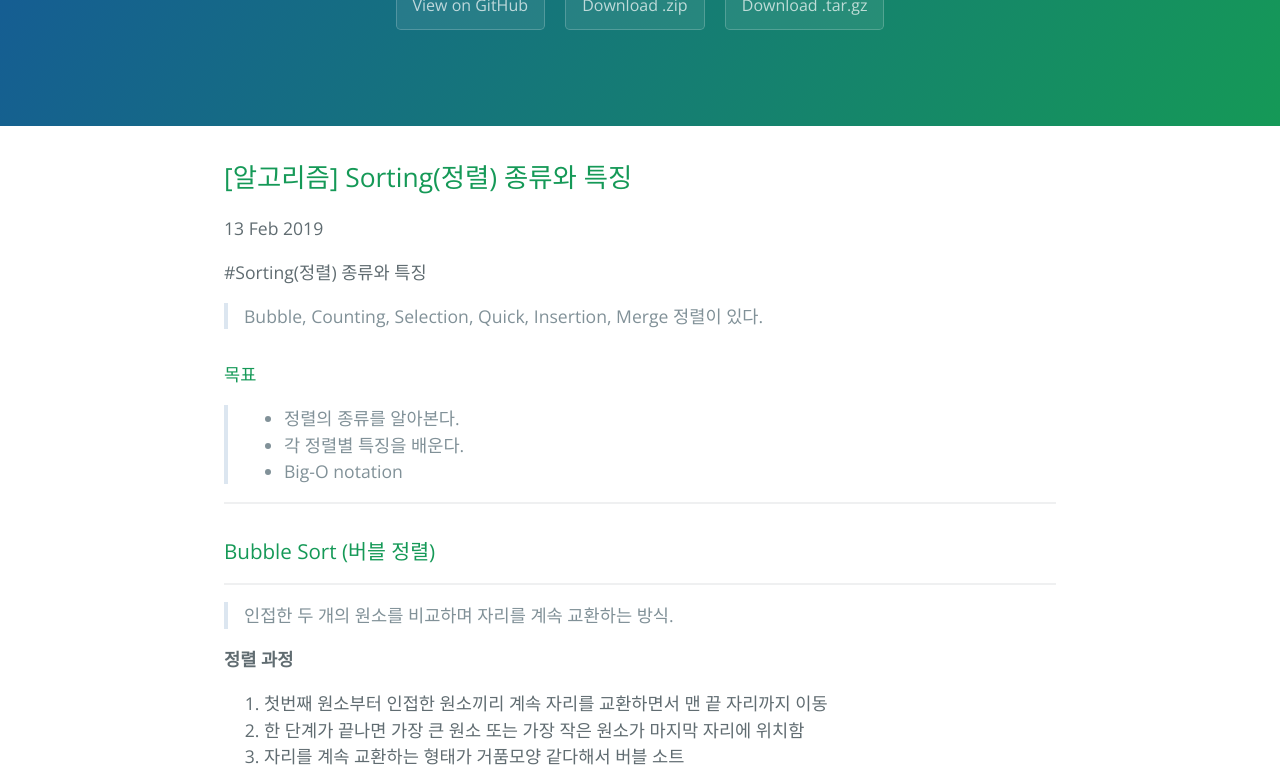
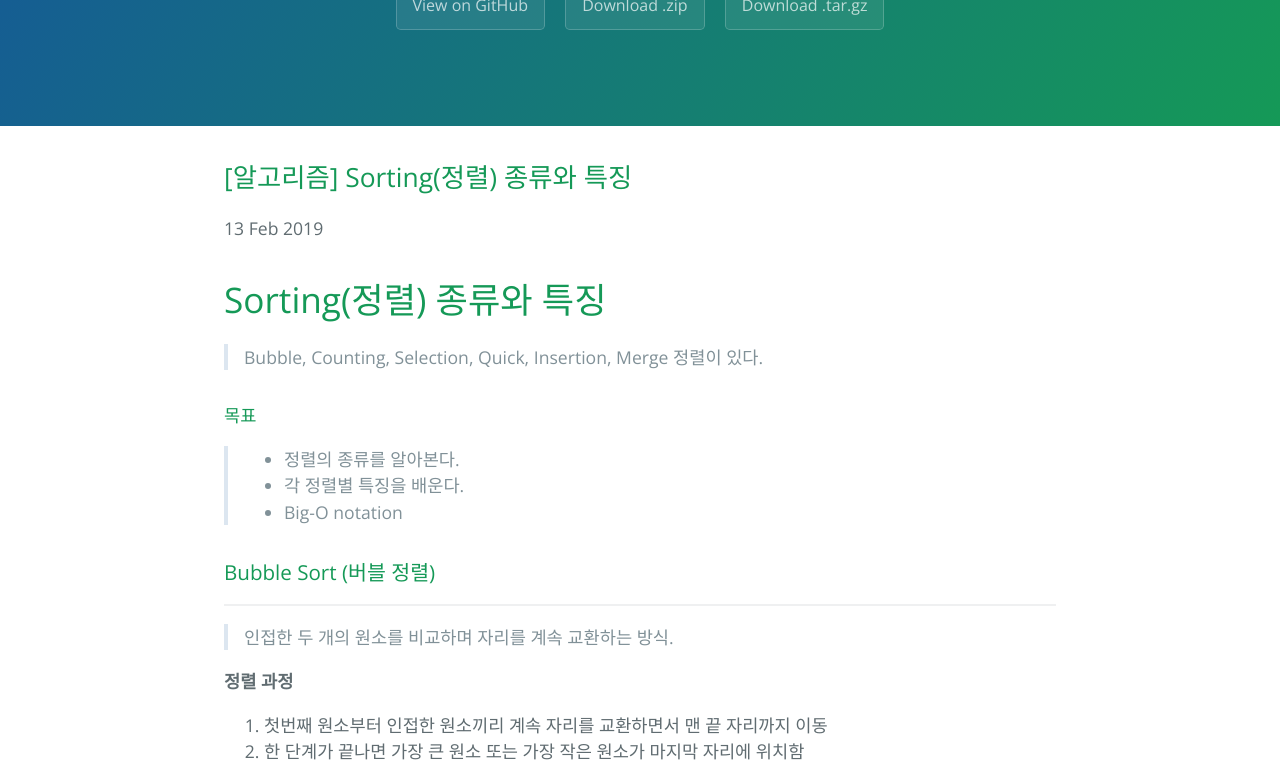
Before and after one commit to wonbae/wonbae.github.io, a Jekyll site: the page built from _posts/2019-02-13-[알고리즘]-Sorting(정렬)-종류와-특징.markdown, in a window 1280 px wide and 1400 px high, scrolled down 257 px. Shown: the top 767 px of the window. Built offline with Jekyll 4.4.1, drawn with Linux system fonts in a browser that asks for light colours; our own code applies the rules of GitHub Pages for plain Markdown files; part of the change alters nothing that is shown; grey boxes are pictures that could not be loaded.

```diff
--- a/_posts/2019-02-13-[알고리즘]-Sorting(정렬)-종류와-특징.markdown
+++ b/_posts/2019-02-13-[알고리즘]-Sorting(정렬)-종류와-특징.markdown
@@ -1,4 +1,4 @@
-#Sorting(정렬) 종류와 특징
+# Sorting(정렬) 종류와 특징
 
 >Bubble, Counting, Selection, Quick, Insertion, Merge 정렬이 있다.
 
@@ -10,7 +10,6 @@
 * Big-O notation
 
 
----
 
 
 
@@ -26,7 +25,7 @@
 
 
 **예제**
-![Alt text](../imgfile/bubblesort.jpg)
+![bubble_sort](../wonbae.github.io/imgfile/bubblesort.PNG)
 
 
 **코드**
@@ -50,6 +49,7 @@ int main(){
 
 	return 0;
 }
+
 void bubble(int list[], int n){
 	int tem;
 	for(int i = 0; i < n-1; i++ ){
@@ -62,6 +62,7 @@ void bubble(int list[], int n){
 		}
 	}
 }
+#=> 7 12 42 55 78
 ~~~
 
 
```
